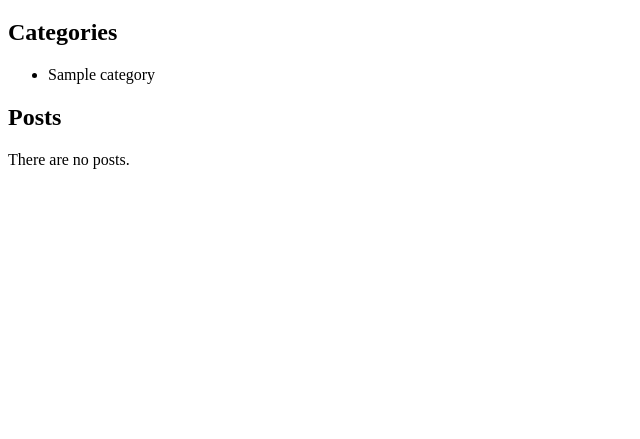
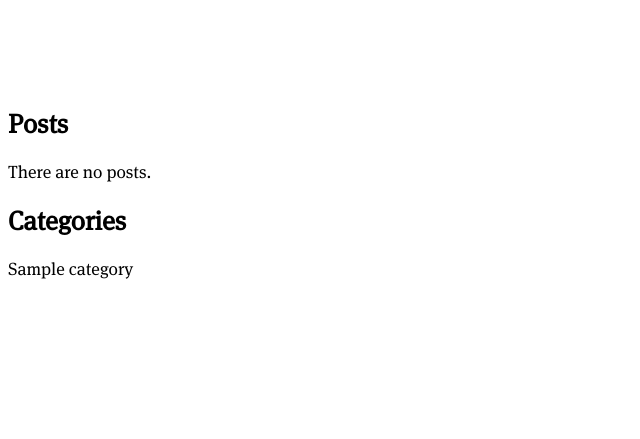
Before and after one commit to captain-yuca/mywebsite, a Django app: page /blog/ in a window 1280 px wide. Shown: the part 369-808 px from the top of the page, without its empty margins (0-640 px from the left). Run offline with Django 3.2, Linux system fonts and the light colour scheme; tables that the repository leaves empty hold one stand-in row (values such as "Sample post"); some libraries are stand-ins or nearby versions.

Commit message:
Modified UI for main blog page.

```diff
--- a/mbWebsite/static/base.css
+++ b/mbWebsite/static/base.css
@@ -2,8 +2,12 @@
     font-family: "futura-pt";
     src: url('./fonts/futura-pt/FuturaPTLight.otf') format("truetype");
 }
+@font-face {
+    font-family: "metaserif-book";
+    src: url('./fonts/metaserif-book.otf') format("truetype");
+}
 *{
-  font-family: "futura-pt";
+  font-family: "metaserif-book";
 }
 body{
 
--- a/mbWebsite/static/blog.css
+++ b/mbWebsite/static/blog.css
@@ -1,3 +1,9 @@
-.image{
-  width: 500px;
+.extra > a{
+  color: rgba(0,0,0,.6);
+  font-size: 1em;
 }
+
+.ui.container.grid{
+
+font-family: "metaserif-book" !important;
+}
--- a/myProfile/admin.py
+++ b/myProfile/admin.py
@@ -26,10 +26,12 @@ class HomeAdmin(admin.ModelAdmin):
 admin.site.register(HomeInfo, HomeAdmin)
 
 class BlogAdmin(admin.ModelAdmin):
+    list_display = ('id','title', 'slug', 'body')
     exclude = ['posted']
     prepopulated_fields = {'slug': ('title',)}
 
 class CategoryAdmin(admin.ModelAdmin):
+    list_display = ('id','title', 'slug')
     prepopulated_fields = {'slug': ('title',)}
 
 admin.site.register(Blog, BlogAdmin)
--- a/myProfile/templates/blog.html
+++ b/myProfile/templates/blog.html
@@ -12,30 +12,60 @@
             <h1>Blog</h1>
         </div>
     </div>
-    <div class="ui container">
-      <h2>Categories</h2>
+    <div class="ui grid container">
 
-    {% if categories %}
-        <ul>
-        {% for category in categories %}
-            <li><a href="{{ category.get_absolute_url }}">{{ category.title }}</a></li>
-        {% endfor %}
-        </ul>
+      <div class="sixteen wide mobile ten wide computer column">
+
+
+    <h2>Posts</h2>
+      {% if posts %}
+      <div class="ui divided items">
+
+      {% for post in posts %}
+
+
+      <div class="item">
+        <div class="image">
+          <img src="{{ post.image.url }}">
+        </div>
+        <div class="content">
+          <a class="header" href="{{ post.get_absolute_url }}">{{ post.title }}</a>
+          <div class="meta">
+            <span>Posted: {{ post.posted }}</span>
+          </div>
+          <div class="description">
+            <p>{{ post.body|truncatechars:100 }}</p>
+          </div>
+          <div class="extra">
+            <a href="{{ post.category.get_absolute_url }}">{{ post.category.title}}</a>
+          </div>
+        </div>
+      </div>
+      {% endfor %}
+
+    </div>
+
     {% else %}
         <p>There are no posts.</p>
     {% endif %}
 
-    <h2>Posts</h2>
-    {% if posts %}
-        <ul>
-        {% for post in posts %}
-            <li><a href="{{ post.get_absolute_url }}">{{ post.title }}</a></li>
-        {% endfor %}
-        </ul>
+  </div>
+  <div class="sixteen wide mobile six wide computer column">
+      <h2>Categories</h2>
+    {% if categories %}
+    <div class="ui link list">
+      {% for category in categories %}
+      <a class="item" href="{{ category.get_absolute_url }}">{{ category.title }}</a>
+      {% endfor %}
+
+    </div>
+
+    </div>
     {% else %}
         <p>There are no posts.</p>
     {% endif %}
   </div>
+</div>
 
 
 {% endblock %}
```
